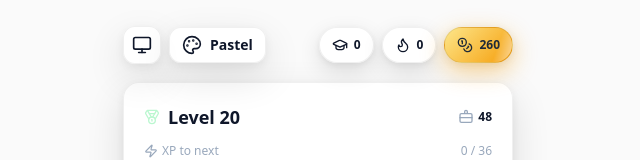
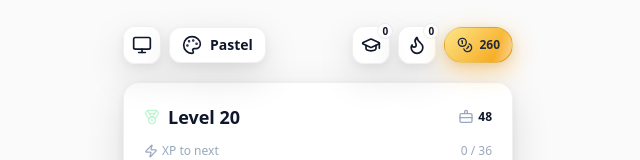
Before and after one commit to nsystema/job-hunt-rpg-mobile-home, a React (Vite) app: page / in a window 1280 px wide. Shown: the top 160 px of the page, without its empty margins (322-962 px from the left). Built offline with nearby package versions, Linux system fonts and the light colour scheme.

Commit message:
icon count display

```diff
--- a/src/Home.jsx
+++ b/src/Home.jsx
@@ -19,11 +19,29 @@ import { xpl, lvl, last7, FOCUS_BASELINE, focusCost, computeRewards } from "./ga
 const shadow = (t, l, d) => t === 'light' ? l : d;
 
 /* MICRO UI */
-function Pill({ icon, children, c, t }) {
+function StatBadge({ icon, count, c, t }) {
   return (
-    <span className="inline-flex items-center gap-1.5 rounded-full px-3 py-2 text-[12px] font-semibold"
-      style={{ background: c.surface, border: `1px solid ${c.surfaceBorder}`, boxShadow: shadow(t, '0 8px 22px rgba(0,0,0,.12),0 2px 6px rgba(0,0,0,.06)', '0 10px 26px rgba(0,0,0,.45),0 2px 8px rgba(0,0,0,.25)') }}>
-      {icon}{children}
+    <span
+      className="relative grid place-items-center rounded-xl"
+      style={{
+        width: 38,
+        height: 38,
+        background: c.surface,
+        border: `1px solid ${c.surfaceBorder}`,
+        boxShadow: shadow(
+          t,
+          '0 14px 38px rgba(0,0,0,.12),0 3px 10px rgba(0,0,0,.06)',
+          '0 18px 50px rgba(0,0,0,.46),0 4px 12px rgba(0,0,0,.32)'
+        )
+      }}
+    >
+      {icon}
+      <span
+        className="absolute -top-1 -right-1 flex items-center justify-center min-w-[16px] h-[16px] px-1 rounded-full text-[10px] font-semibold tabular-nums"
+        style={{ background: c.chipBg, border: `1px solid ${c.surfaceBorder}`, color: c.text }}
+      >
+        {count}
+      </span>
     </span>
   );
 }
@@ -80,8 +98,8 @@ const Header = ({ mode, eff, c, cycle, cyclePal, palName, gold, skillPoints, str
       </button>
     </div>
     <div className="flex items-center gap-2" aria-live="polite">
-      <Pill t={eff} c={c} icon={<GraduationCap className="w-4 h-4" />}>{skillPoints}</Pill>
-      <Pill t={eff} c={c} icon={<Flame className="w-4 h-4" />}>{streak}</Pill>
+      <StatBadge t={eff} c={c} icon={<GraduationCap className="w-5 h-5" />} count={skillPoints} />
+      <StatBadge t={eff} c={c} icon={<Flame className="w-5 h-5" />} count={streak} />
       <Gold>{gold}</Gold>
     </div>
   </header>
```
